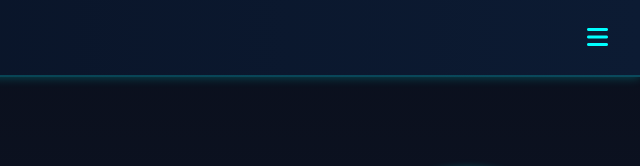
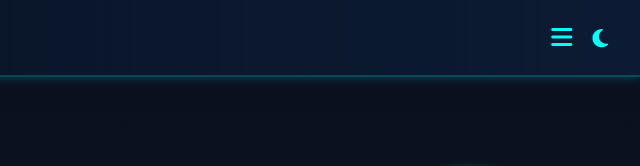
Before and after one commit to VLCrave/home, a plain HTML site: page index.html in a window 1280 px wide. Shown: the top 166 px of the page, 640-1280 px from the left. Drawn offline with Linux system fonts and the light colour scheme.

Commit message:
Update index.html

```diff
--- a/index.html
+++ b/index.html
@@ -8,12 +8,12 @@
   <link rel="stylesheet" href="style.css" />
 </head>
 <body>
+
   <header>
     <h1>VL Profile</h1>
     <div>
-      <button class="menu-toggle" onclick="toggleSidebar()">
-        <i class="fas fa-bars"></i>
-      </button>
+      <button class="menu-toggle" onclick="toggleSidebar()"><i class="fas fa-bars"></i></button>
+      <button class="theme-toggle" onclick="toggleTheme()"><i class="fas fa-moon"></i></button>
     </div>
   </header>
 
@@ -59,7 +59,6 @@
       <p>&copy; 2025 VL Personal Profile. All Rights Reserved.</p>
     </footer>
   </main>
-
   <script src="script.js"></script>
 </body>
 </html>
```
